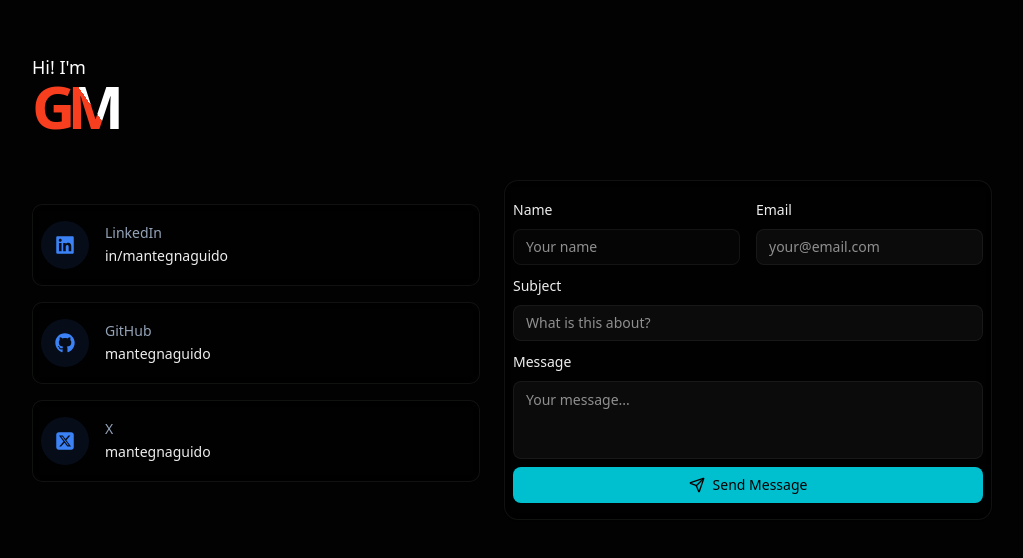
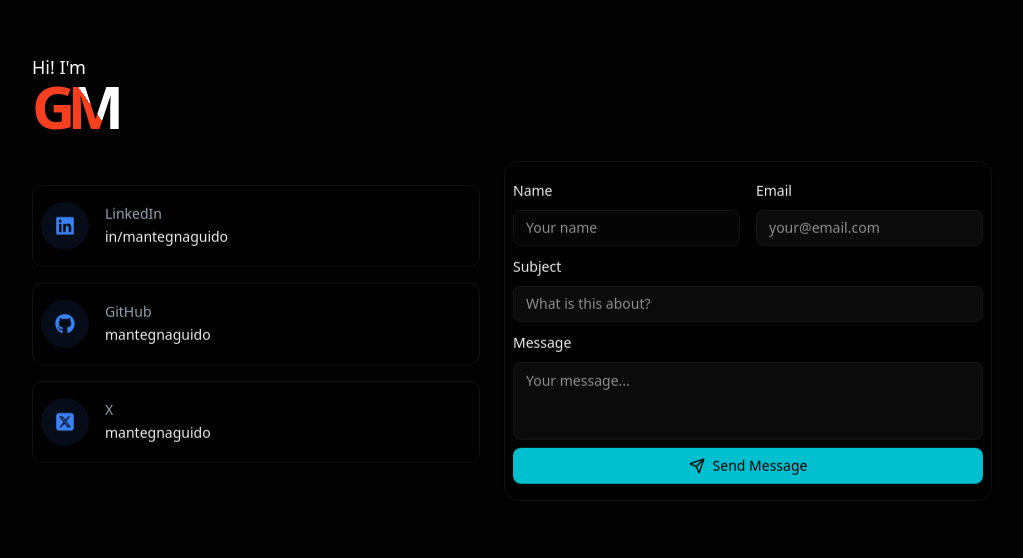
Before and after one commit to GuidoMantegna/portfolio, a React (Vite) app: page / in a window 1280 px wide. Shown: the part 3572-4130 px from the top of the page, without its empty margins (128-1151 px from the left). Built offline with nearby package versions, Linux system fonts and the light colour scheme; a web font is replaced by a local one.

Commit message:
Add parallax effect to 'About' & 'Contact' main content

```diff
--- a/src/pages/About.tsx
+++ b/src/pages/About.tsx
@@ -1,5 +1,5 @@
 import React, { useLayoutEffect, useRef, useState } from "react";
-import { AnimatePresence, motion, useMotionValueEvent, useScroll } from "framer-motion";
+import { AnimatePresence, motion, MotionValue, useMotionValueEvent, useScroll, useTransform } from "framer-motion";
 import Avatar from "../assets/images/avatar.png";
 import { FaLinkedin, FaGithub, FaEnvelope, FaTwitter } from "react-icons/fa"
 import { FaSquareXTwitter } from "react-icons/fa6"
@@ -12,7 +12,7 @@ import { Textarea } from "../components/ui/TextArea";
 import { Send, CheckCircle } from "lucide-react";
 import { HARD_SKILLS, SOCIAL_LINKS } from "../lib/constants";
 
-function ContactMobile() {
+function ContactMobile({ motionY }: { motionY: MotionValue<number> }) {
   const [isSubmitted, setIsSubmitted] = useState(false)
   const [isSubmitting, setIsSubmitting] = useState(false)
 
@@ -29,7 +29,7 @@ function ContactMobile() {
   const isMobile = window.innerWidth < 768; // Example breakpoint for mobile devices
 
   return (
-    <div className="flex justify-center gap-6 mt-6">
+    <motion.div className="flex justify-center gap-6 mt-6" style={{ y: motionY }}>
       <ul className="mt-6 flex flex-col w-full max-w-md">
         {SOCIAL_LINKS.map((link, index) => {
           if (!isMobile && link.name === "Email") return
@@ -160,7 +160,7 @@ function ContactMobile() {
         </>
       )
       }
-    </div>
+    </motion.div>
   )
 }
 
@@ -171,6 +171,9 @@ const About: React.FC = () => {
   const { scrollYProgress } = useScroll({
     target: sectionRef,
   });
+
+  const bioY = useTransform(scrollYProgress, [0, 0.5], [40, -20]);
+  const contactY = useTransform(scrollYProgress, [0.5, 1], [40, -20]);
 
   // Track scroll y position on this section
   useMotionValueEvent(scrollYProgress, "change", (latest) => {
@@ -242,7 +245,7 @@ const About: React.FC = () => {
         </div>
         {section === "About" ? (
 
-          <div>
+          <motion.div style={{ y: bioY }}>
             <div className="mt-6 leading-5 font-extralight text-sm custom-backdrop p-2 lg:p-6 rounded-lg lg:leading-6">
               <p>I'm a <b>software engineer</b> specializing in <b>frontend development</b>, with a strong background in the <b>React.js</b> ecosystem.
                 I have solid leadership skills and actively drive projects forward, focusing on <b>architecture</b>, <b>performance</b>, and the adoption of modern tools while ensuring best development practices are followed. I also design and leverage <b>AI Development</b> workflows to improve engineering productivity.
@@ -255,11 +258,11 @@ const About: React.FC = () => {
                 ))}
               </div>
             </div>
-          </div>
+          </motion.div>
         ) : (
           <>
             {/* Contact Form */}
-            <ContactMobile />
+            <ContactMobile motionY={contactY} />
           </>
         )}
       </motion.div>
```
